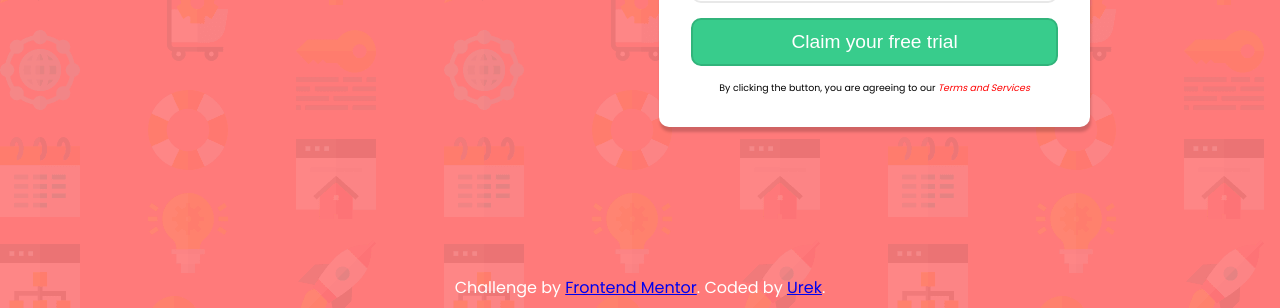
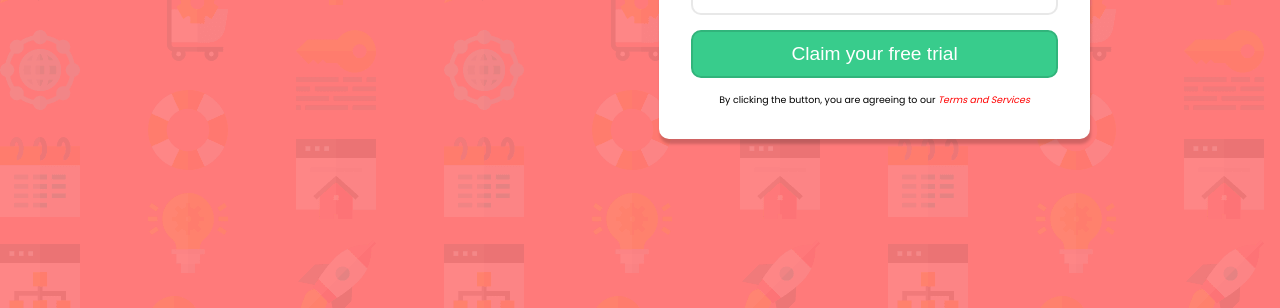
Before and after one commit to horsirhon/fhm-sign-up, a plain HTML site: page index.html in a window 1280 px wide. Shown: the part 492-800 px from the top of the page. Drawn offline with Linux system fonts and the light colour scheme.

Commit message:
Update index.html
removed footer

```diff
--- a/index.html
+++ b/index.html
@@ -33,11 +33,5 @@
       </div>
     </div>
   </section>
-  <footer>
-    <p class="attribution">
-      Challenge by <a href="https://www.frontendmentor.io?ref=challenge" target="_blank">Frontend Mentor</a>.
-      Coded by <a href="#">Urek</a>.
-    </p>
-  </footer>
 </body>
 </html>
```
